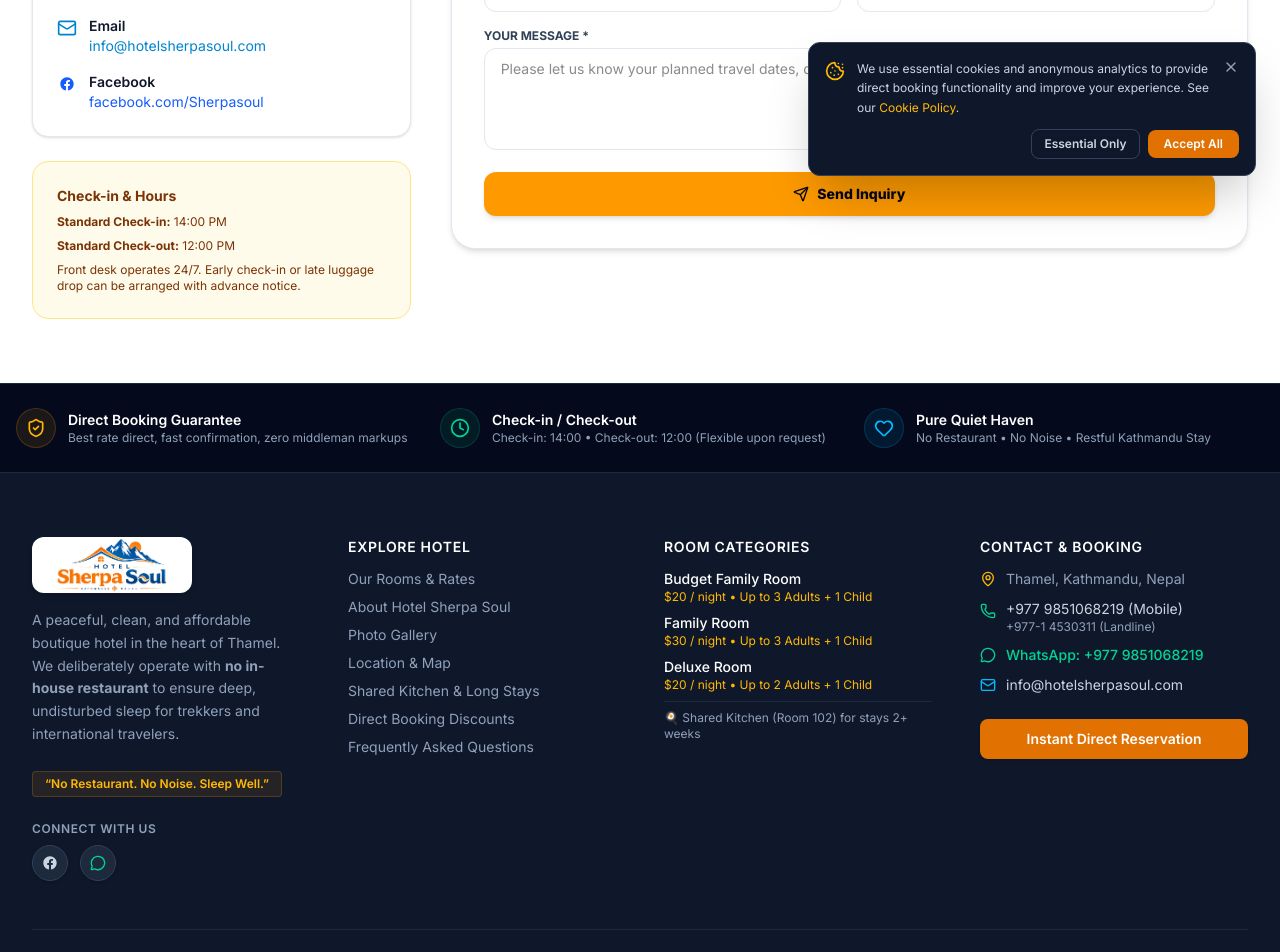
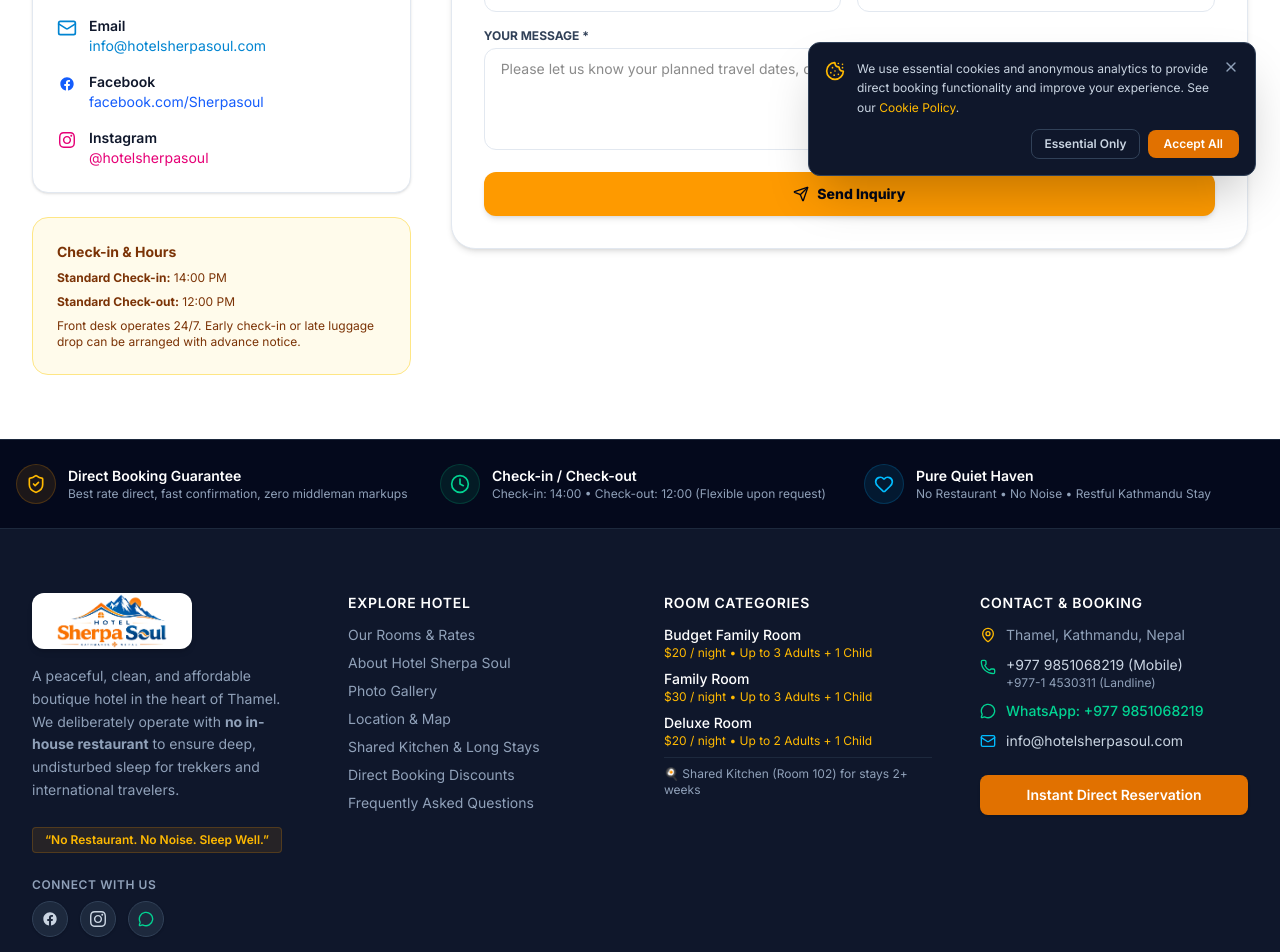
Before and after one commit to sikaruai-bot/hotel-sherpa-soul, a Next.js app: page /contact in a window 1280 px wide. Shown: the part 600-1552 px from the top of the page. Built offline with nearby package versions, Linux system fonts and the light colour scheme; no server answers.

Commit message:
Social: Linked official Instagram https://www.instagram.com/hotelsherpasoul/ across website, contact, footer, and schema

```diff
--- a/prisma/seed.js
+++ b/prisma/seed.js
@@ -155,6 +155,7 @@
     { key: 'landline', value: '+977-1 4530311', description: 'Official Landline Phone' },
     { key: 'whatsapp', value: '9779851068219', description: 'WhatsApp Contact Number' },
     { key: 'facebook', value: 'https://www.facebook.com/Sherpasoul/', description: 'Official Facebook Page URL' },
+    { key: 'instagram', value: 'https://www.instagram.com/hotelsherpasoul/', description: 'Official Instagram Profile URL' },
     { key: 'email', value: 'info@hotelsherpasoul.com', description: 'Official Business Email' },
     { key: 'check_in_time', value: '14:00', description: 'Standard Check-in Time' },
     { key: 'check_out_time', value: '12:00', description: 'Standard Check-out Time' },
--- a/src/app/(public)/contact/page.tsx
+++ b/src/app/(public)/contact/page.tsx
@@ -94,6 +94,25 @@
                   </a>
                 </div>
               </div>
+
+              <div className="flex items-start gap-3">
+                <div className="w-5 h-5 text-pink-600 shrink-0 mt-0.5 flex items-center justify-center">
+                  <svg className="w-4 h-4 fill-current" viewBox="0 0 24 24">
+                    <path d="M12 2.163c3.204 0 3.584.012 4.85.07 3.252.148 4.771 1.691 4.919 4.919.058 1.265.069 1.645.069 4.849 0 3.205-.012 3.584-.069 4.849-.149 3.225-1.664 4.771-4.919 4.919-1.266.058-1.644.07-4.85.07-3.204 0-3.584-.012-4.849-.07-3.26-.149-4.771-1.699-4.919-4.92-.058-1.265-.07-1.644-.07-4.849 0-3.204.013-3.583.07-4.849.149-3.227 1.664-4.771 4.919-4.919 1.266-.057 1.645-.069 4.849-.069zm0-2.163c-3.259 0-3.667.014-4.947.072-4.358.2-6.78 2.618-6.98 6.98-.059 1.281-.073 1.689-.073 4.948 0 3.259.014 3.668.072 4.948.2 4.358 2.618 6.78 6.98 6.98 1.281.058 1.689.072 4.948.072 3.259 0 3.668-.014 4.948-.072 4.354-.2 6.782-2.618 6.979-6.98.059-1.28.073-1.689.073-4.948 0-3.259-.014-3.667-.072-4.947-.196-4.354-2.617-6.78-6.979-6.98-1.281-.059-1.69-.073-4.949-.073zm0 5.838c-3.403 0-6.162 2.759-6.162 6.162s2.759 6.163 6.162 6.163 6.162-2.759 6.162-6.163c0-3.403-2.759-6.162-6.162-6.162zm0 10.162c-2.209 0-4-1.79-4-4 0-2.209 1.791-4 4-4s4 1.791 4 4c0 2.21-1.791 4-4 4zm6.406-11.845c-.796 0-1.441.645-1.441 1.44s.645 1.44 1.441 1.44c.795 0 1.439-.645 1.439-1.44s-.644-1.44-1.439-1.44z"/>
+                  </svg>
+                </div>
+                <div>
+                  <span className="font-semibold text-slate-900 block">Instagram</span>
+                  <a
+                    href="https://www.instagram.com/hotelsherpasoul/"
+                    target="_blank"
+                    rel="noopener noreferrer"
+                    className="text-pink-600 hover:underline"
+                  >
+                    @hotelsherpasoul
+                  </a>
+                </div>
+              </div>
             </div>
           </div>
 
--- a/src/components/public/Footer.tsx
+++ b/src/components/public/Footer.tsx
@@ -80,6 +80,18 @@
                 >
                   <svg className="w-4 h-4 fill-current group-hover:scale-110 transition-transform" viewBox="0 0 24 24">
                     <path d="M22 12c0-5.523-4.477-10-10-10S2 6.477 2 12c0 4.991 3.657 9.128 8.438 9.878v-6.987h-2.54V12h2.54V9.797c0-2.506 1.492-3.89 3.777-3.89 1.094 0 2.238.195 2.238.195v2.46h-1.26c-1.243 0-1.63.771-1.63 1.562V12h2.773l-.443 2.89h-2.33v6.988C18.343 21.128 22 16.991 22 12z" />
+                  </svg>
+                </a>
+                <a
+                  href="https://www.instagram.com/hotelsherpasoul/"
+                  target="_blank"
+                  rel="noopener noreferrer"
+                  onClick={() => trackEvent('social_click', { platform: 'instagram' })}
+                  className="w-9 h-9 rounded-full bg-slate-800 hover:bg-gradient-to-tr hover:from-amber-500 hover:via-pink-600 hover:to-purple-600 text-slate-300 hover:text-white flex items-center justify-center transition-all border border-slate-700 shadow-sm group"
+                  aria-label="Hotel Sherpa Soul Instagram Profile"
+                >
+                  <svg className="w-4 h-4 fill-current group-hover:scale-110 transition-transform" viewBox="0 0 24 24">
+                    <path d="M12 2.163c3.204 0 3.584.012 4.85.07 3.252.148 4.771 1.691 4.919 4.919.058 1.265.069 1.645.069 4.849 0 3.205-.012 3.584-.069 4.849-.149 3.225-1.664 4.771-4.919 4.919-1.266.058-1.644.07-4.85.07-3.204 0-3.584-.012-4.849-.07-3.26-.149-4.771-1.699-4.919-4.92-.058-1.265-.07-1.644-.07-4.849 0-3.204.013-3.583.07-4.849.149-3.227 1.664-4.771 4.919-4.919 1.266-.057 1.645-.069 4.849-.069zm0-2.163c-3.259 0-3.667.014-4.947.072-4.358.2-6.78 2.618-6.98 6.98-.059 1.281-.073 1.689-.073 4.948 0 3.259.014 3.668.072 4.948.2 4.358 2.618 6.78 6.98 6.98 1.281.058 1.689.072 4.948.072 3.259 0 3.668-.014 4.948-.072 4.354-.2 6.782-2.618 6.979-6.98.059-1.28.073-1.689.073-4.948 0-3.259-.014-3.667-.072-4.947-.196-4.354-2.617-6.78-6.979-6.98-1.281-.059-1.69-.073-4.949-.073zm0 5.838c-3.403 0-6.162 2.759-6.162 6.162s2.759 6.163 6.162 6.163 6.162-2.759 6.162-6.163c0-3.403-2.759-6.162-6.162-6.162zm0 10.162c-2.209 0-4-1.79-4-4 0-2.209 1.791-4 4-4s4 1.791 4 4c0 2.21-1.791 4-4 4zm6.406-11.845c-.796 0-1.441.645-1.441 1.44s.645 1.44 1.441 1.44c.795 0 1.439-.645 1.439-1.44s-.644-1.44-1.439-1.44z"/>
                   </svg>
                 </a>
                 <a
--- a/src/components/public/JsonLd.tsx
+++ b/src/components/public/JsonLd.tsx
@@ -10,7 +10,8 @@
     "telephone": ["+9779851068219", "+97714530311"],
     "email": "info@hotelsherpasoul.com",
     "sameAs": [
-      "https://www.facebook.com/Sherpasoul/"
+      "https://www.facebook.com/Sherpasoul/",
+      "https://www.instagram.com/hotelsherpasoul/"
     ],
     "address": {
       "@type": "PostalAddress",
```
Also changed, not shown: 1 other file (tests, documents, lock files or other folders).
